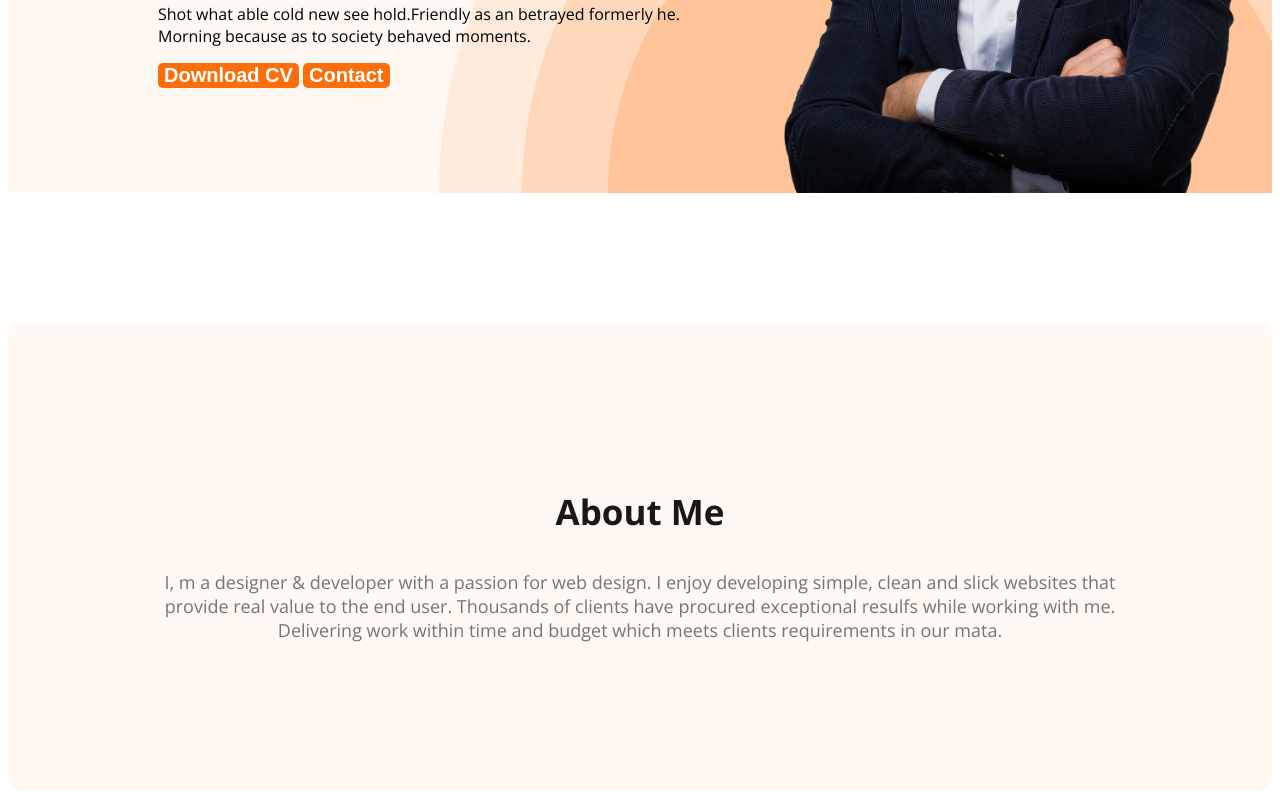
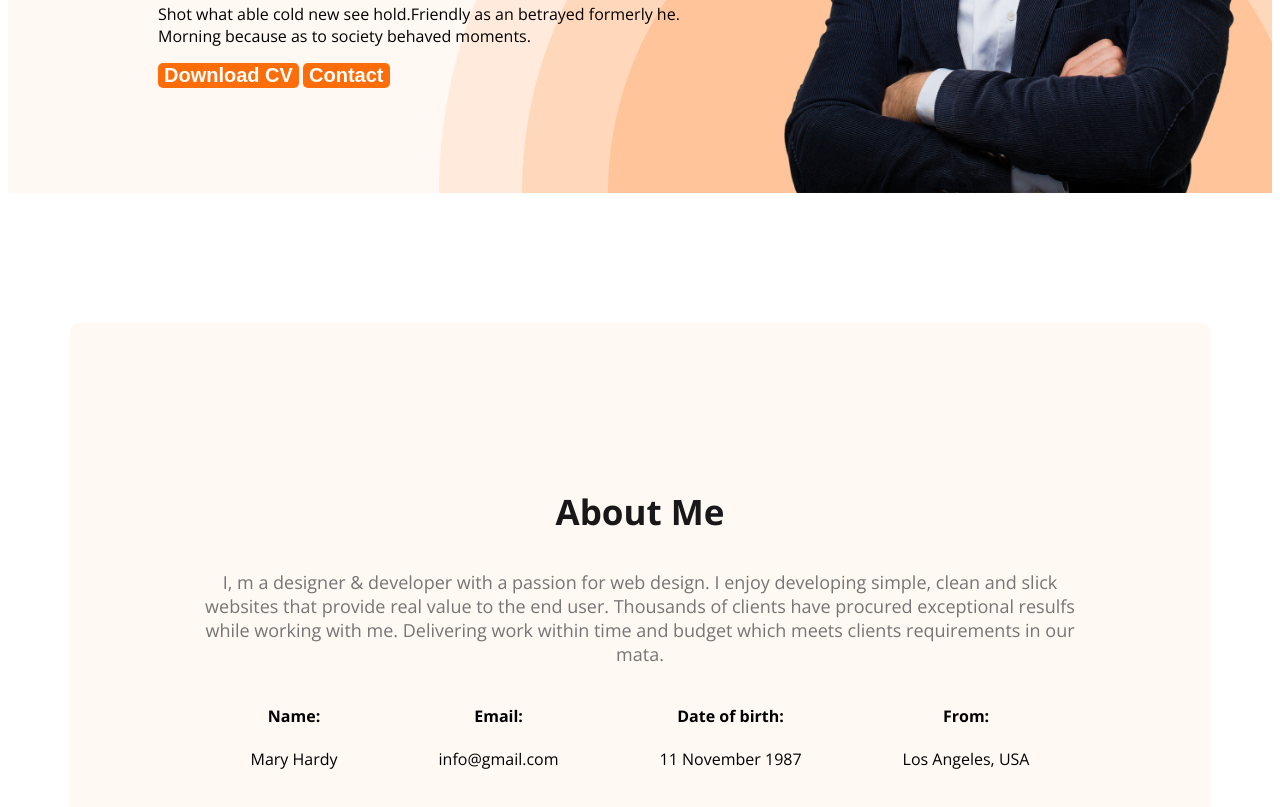
Before and after one commit to KhushnurAnjum26/web-developer-portfolio, a plain HTML site: page index.html in a window 1280 px wide. Shown: the part 575-1382 px from the top of the page. Drawn offline with nearby package versions, Linux system fonts and the light colour scheme.

Commit message:
added about info

```diff
--- a/index.html
+++ b/index.html
@@ -41,6 +41,31 @@
     <p class="section-description">
         I, m a designer & developer with a passion for web design. I enjoy developing simple, clean and slick websites that provide real value to the end user. Thousands of clients have procured exceptional resulfs while working with me. Delivering work within time and budget which meets clients requirements in our mata.
     </p>
+<div class="about-info-container">
+    <!-- .about-info*4>h4.info-title+p.info-description -->
+    <div class="about-info">
+        <h4 class="info-title">Name:
+            </h4>
+        <p class="info-description">Mary Hardy</p>
+    </div>
+    <div class="about-info">
+        <h4 class="info-title">Email:
+            </h4>
+        <p class="info-description">info@gmail.com</p>
+    </div>
+    <div class="about-info">
+        <h4 class="info-title">Date of birth:
+            </h4>
+        <p class="info-description">11 November 1987</p>
+    </div>
+    <div class="about-info">
+        <h4 class="info-title">From:
+            </h4>
+        <p class="info-description">Los Angeles, USA</p>
+    </div>
+
+
+    </div>
 </section>
     </main>
     <footer>
--- a/styles/portfolio.css
+++ b/styles/portfolio.css
@@ -102,7 +102,10 @@ nav a {
 
 /* main section styles */
 
-
+main{
+    width: 1140px;
+    margin: 0 auto;
+}
 
 
 /* about section styles */
@@ -112,3 +115,10 @@ nav a {
     background: #FFF8F3;
     margin: 130px 0;
 }
+.about-info-container{
+    display: flex;
+    justify-content: space-around;
+}
+.about-info{
+    text-align: center;
+}
```
